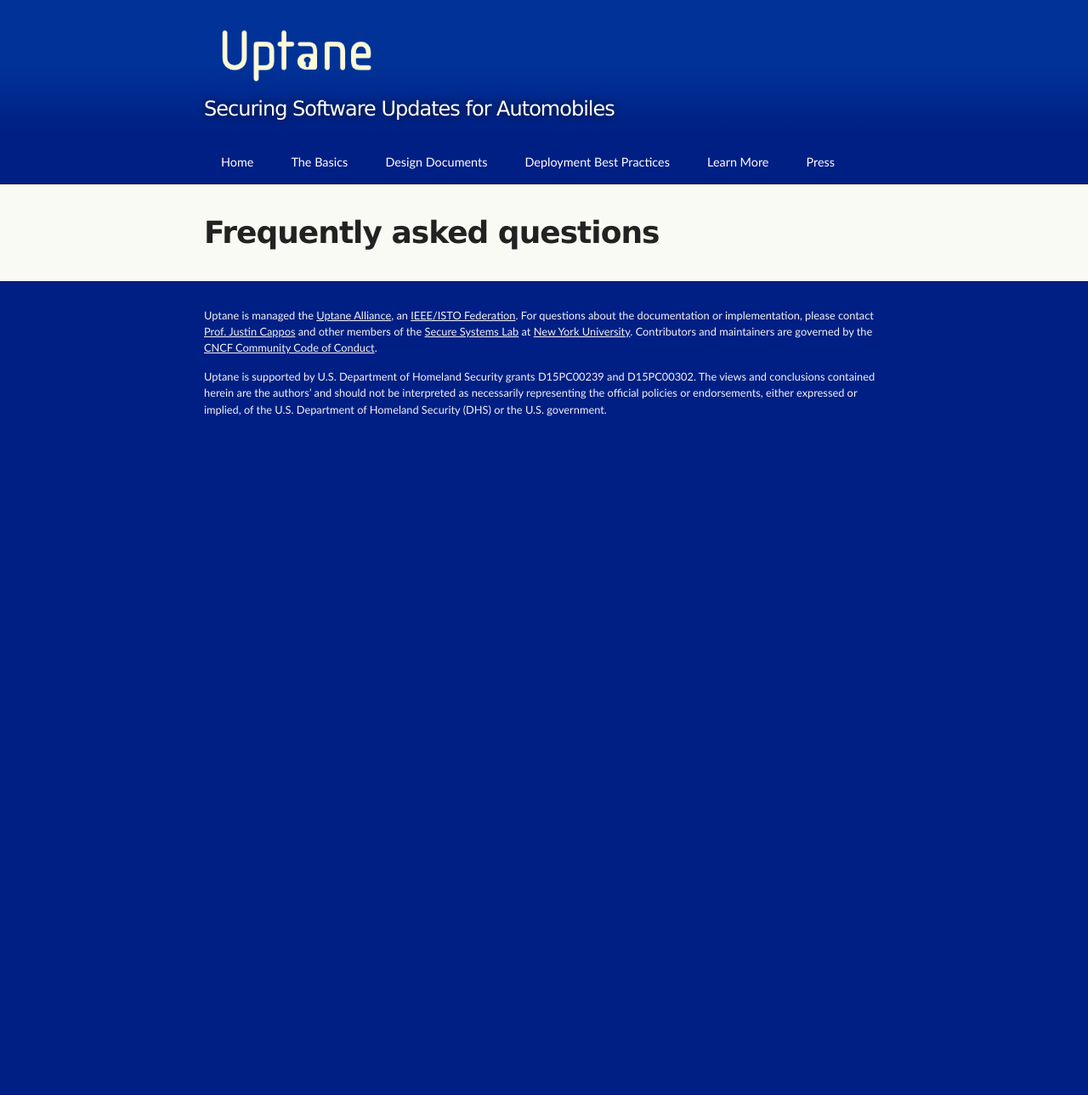
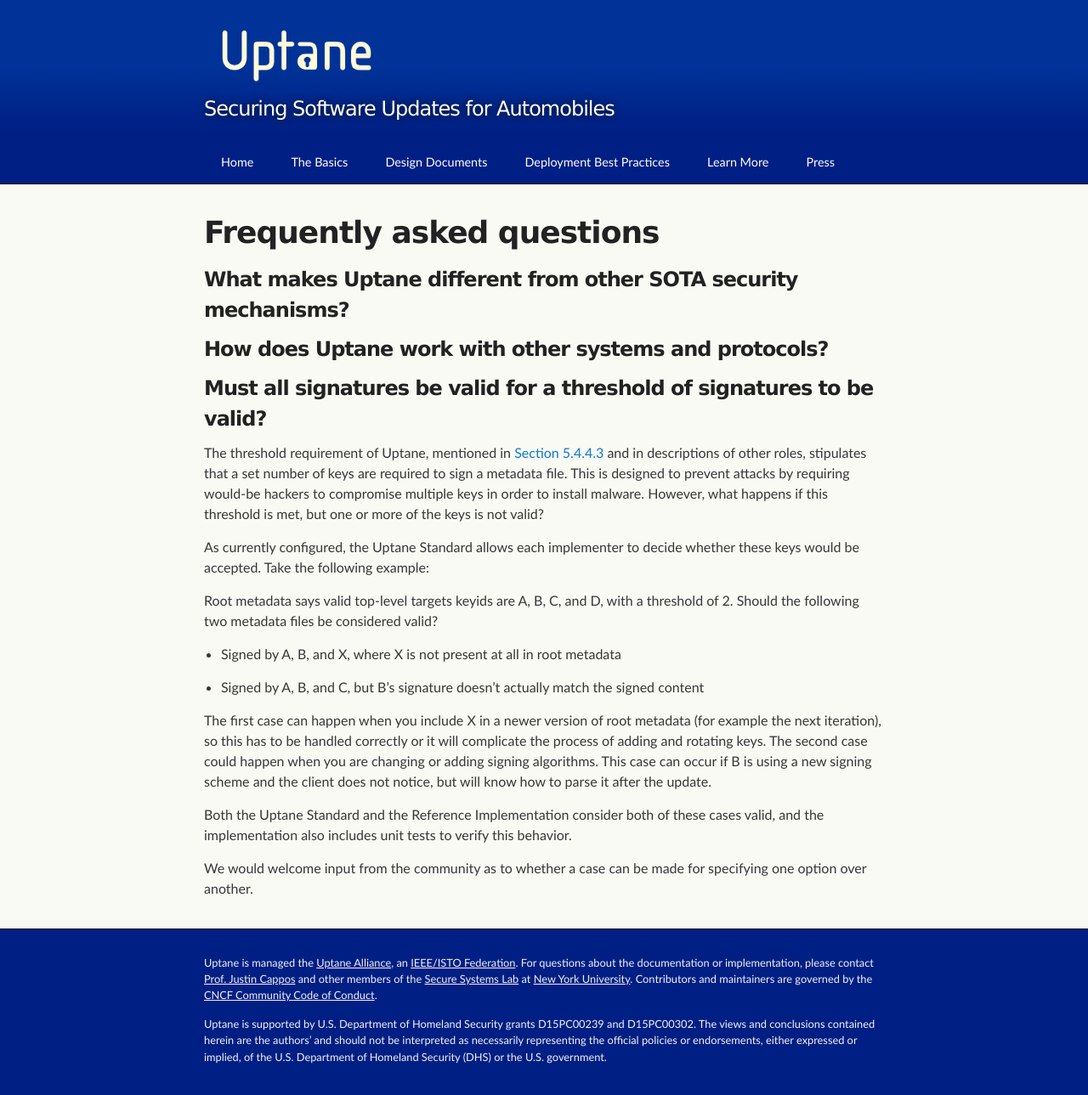
Before and after one commit to uptane/deployment-considerations, a Jekyll site: the page built from faq.md, in a window 1280 px wide. Shown: the whole page at 85% size. Built offline with Jekyll 4.4.1, drawn with Linux system fonts in a browser that asks for light colours; our own code applies the rules of GitHub Pages for plain Markdown files; before the commit the page ends 900 px from its top, so only the background shows below that.

Commit message:
Responding to Issue #48
I wrote a response to Issue #48 for this page. @JustinCappos offered to do a write-up on the other two questions on the page.
The text above is basically taken from the text @JustinCappos and @tkfu already had shared on the discussion thread. I blended those comments and then @patrickvacek looked over my draft and made some suggestions.

```diff
--- a/faq.md
+++ b/faq.md
@@ -4,3 +4,31 @@ css_id: faq
 ---
 
 # Frequently asked questions
+
+### **What makes Uptane different from other SOTA security mechanisms?**
+
+
+
+
+
+### **How does Uptane work with other systems and protocols?**
+
+
+
+
+### **Must all signatures be valid for a threshold of signatures to be valid?**
+The threshold requirement of Uptane, mentioned in [Section 5.4.4.3](https://uptane.github.io/uptane-standard/uptane-standard.html#check_root) and in descriptions of other roles, stipulates that a set number of keys are required to sign a metadata file. This is designed to prevent attacks by requiring would-be hackers to compromise multiple keys in order to install malware. However, what happens if this threshold is met, but one or more of the keys is not valid?
+
+As currently configured, the Uptane Standard allows each implementer to decide whether these keys would be accepted. Take the following example:
+
+Root metadata says valid top-level targets keyids are A, B, C, and D, with a threshold of 2. Should the following two metadata files be considered valid?
+
+* Signed by A, B, and X, where X is not present at all in root metadata
+
+* Signed by A, B, and C, but B's signature doesn't actually match the signed content
+
+The first case can happen when you include X in a newer version of root metadata (for example the next iteration), so this has to be handled correctly or it will complicate the process of adding and rotating keys. The second case could happen when you are changing or adding signing algorithms. This case can occur if B is using a new signing scheme and the client does not notice, but will know how to parse it after the update.
+
+Both the Uptane Standard and the Reference Implementation consider both of these cases valid, and the implementation also includes unit tests to verify this behavior.
+
+We would welcome input from the community as to whether a case can be made for specifying one option over another.
```
